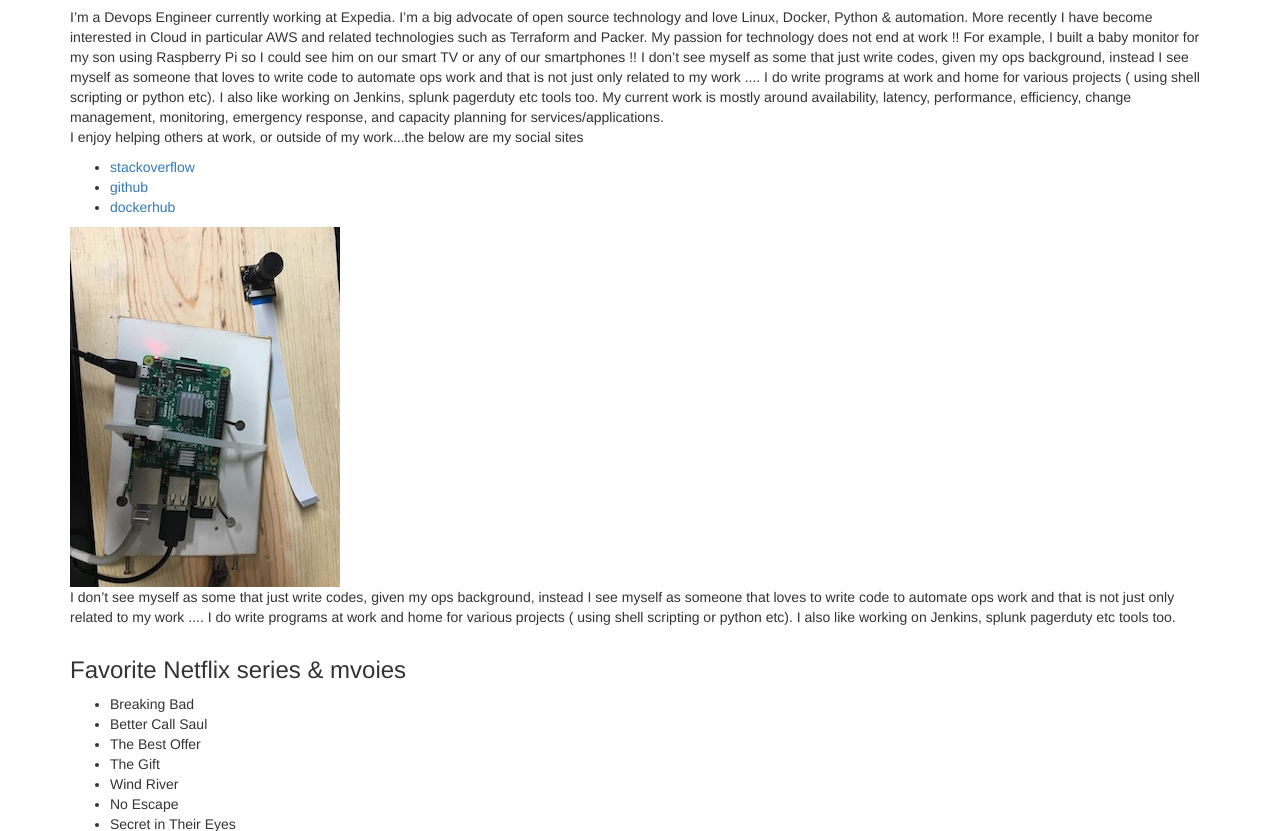
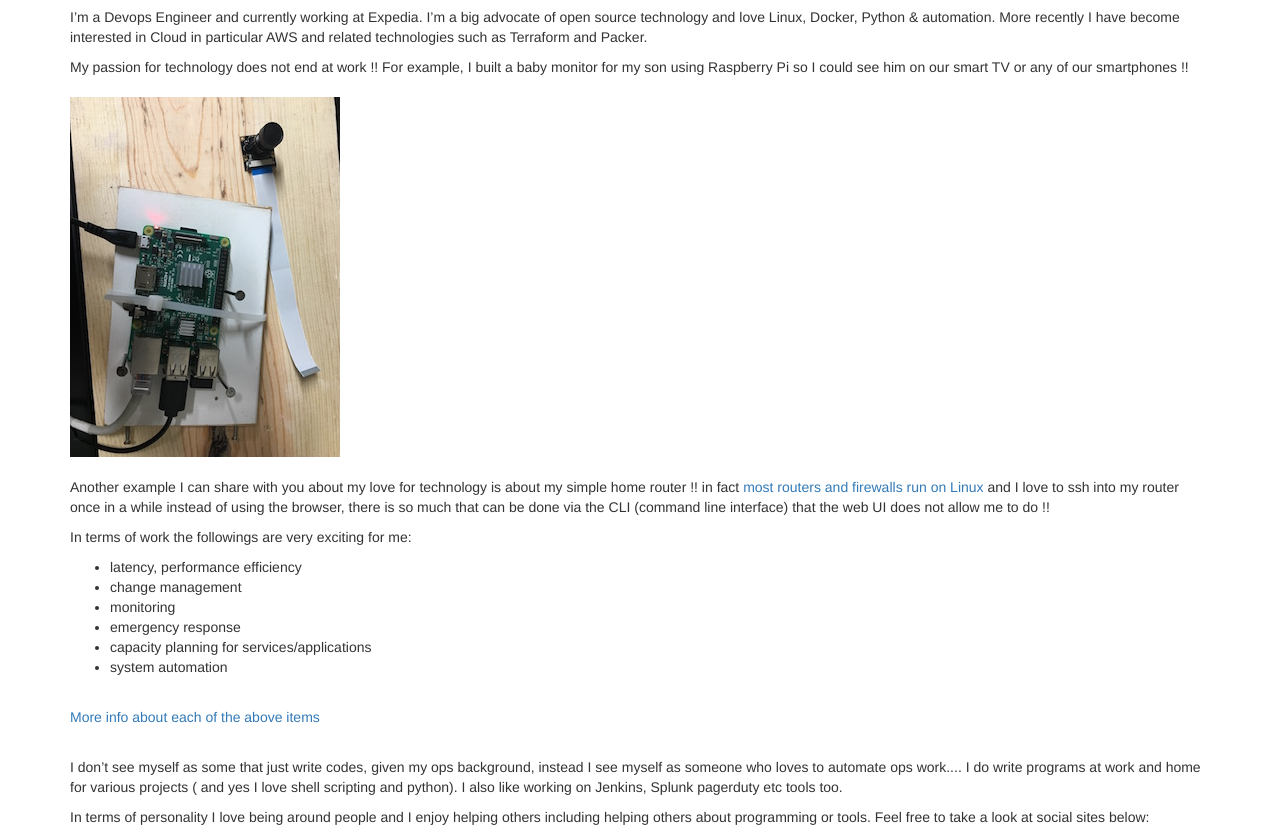
Before and after one commit to grepit/site, a plain HTML site: page index.html in a window 1280 px wide. Shown: the part 221-1052 px from the top of the page. Drawn offline with nearby package versions, Linux system fonts and the light colour scheme.

Commit message:
added more content

```diff
--- a/index.html
+++ b/index.html
@@ -36,13 +36,41 @@
     <!-- images in base64 -->
     <div class="container">
 
-         <img src="penguin.jpg" width="100" height="100"  alt="">
+
+        <img src="penguin.jpg" width="100" height="100"  alt="">
         <h3 id="header_1" >About me</h3>
-        <p>I’m a Devops Engineer currently working at Expedia. I’m a big advocate of open source technology and love Linux, Docker, Python & automation.
-            More recently I have become interested in Cloud in particular AWS and related technologies such as Terraform and Packer. My passion for technology does not end at work !! For example, I built a baby monitor for my son using Raspberry Pi so I could see him on our smart TV or any of our smartphones !! I don’t see myself as some that just write codes, given my ops background, instead I see myself as someone that loves to write code to automate ops work and that is not just only related to my work .... I do write programs at work and home for various projects ( using shell scripting or python etc). I also like working on Jenkins, splunk pagerduty etc tools too.
-            My current work is mostly around availability, latency, performance, efficiency, change management, monitoring, emergency response, and capacity planning for services/applications.
+        <p>I’m a Devops Engineer and currently working at Expedia. I’m a big advocate of open source technology and love Linux, Docker, Python & automation. More recently I have become interested in Cloud in particular AWS and related technologies such as Terraform and Packer.
+</p>
+<P>
+My passion for technology does not end at work !! For example, I built a baby monitor for my son using Raspberry Pi so I could see him on our smart TV or any of our smartphones !!
+<br>
+<br>
+ <img src="raspberry.jpg" alt="" >
             <br>
-            I enjoy helping others at work, or outside of my work...the below are my social sites
+<br>
+          Another example I can share with you about my love for technology is about my simple home router !! in fact <a href="https://en.wikipedia.org/wiki/List_of_router_and_firewall_distributions" >  most routers and firewalls run on Linux </a> and I love to ssh into my router once in a while instead of using the browser, there is so much that can be done via the CLI (command line interface) that the web UI does not allow me to do !!
+</P>
+<p>
+In terms of work the followings are very exciting for me:
+<ul>
+<li> latency, performance efficiency</li>
+<li>change management</li>
+<li>monitoring</li>
+<li>emergency response</li>
+<li>capacity planning for services/applications</li>
+<li>system automation </li>
+</ul>
+<br>
+<a href="https://landing.google.com/sre/sre-book/chapters/introduction/" >More info about each of the above items </a> <br>
+
+<br>
+</p>
+<p>
+ I don’t see myself as some that just write codes, given my ops background, instead I see myself as someone who loves to automate ops work.... I do write programs at work and home for various projects ( and yes I love shell scripting and python). I also like working on Jenkins, Splunk pagerduty etc tools too.
+</p>
+<p>
+In terms of personality I love being around people and I enjoy helping others including helping others about programming or tools. Feel free to take a look at social sites below:
+
         </p>
         <div>
             <ul>
@@ -53,15 +81,9 @@
         </div>
         <!-- images in base64 -->
 
-   <img src="raspberry.jpg" alt="" >
-        <div>
-        <p>
-        I don’t see myself as some that just write codes, given my ops background, instead I see myself as someone that loves to write code to automate ops work and that is not just only related to my work .... I do write programs at work and home for various projects ( using shell scripting or python etc). I also like working on Jenkins, splunk pagerduty etc tools too. </p>
-        </div>
-    </div>
 
 
-
+    </div>
     <div class="container">
         <h3 id="header_2" >Favorite Netflix series & mvoies</h3>
         <p>
@@ -82,14 +104,11 @@
             </ul>
         </p>
     </div>
-
     <div class="container">
-        <h3 id="header_3"> Contact </h3>
-        <p> if you would like to contact me just send me an e-mail to aghamoa at yahoo dot com </p>
+        <h3 id="header_3" >Contact</h3>
+        <p>if you would like to contact me just send me an e-mail to aghamoa at yahoo dot com</p>
     </div>
-
     <br>
-
     <br><br><br><br><br><br><br><br><br><br><br><br><br><br><br>
 </body>
 
```
